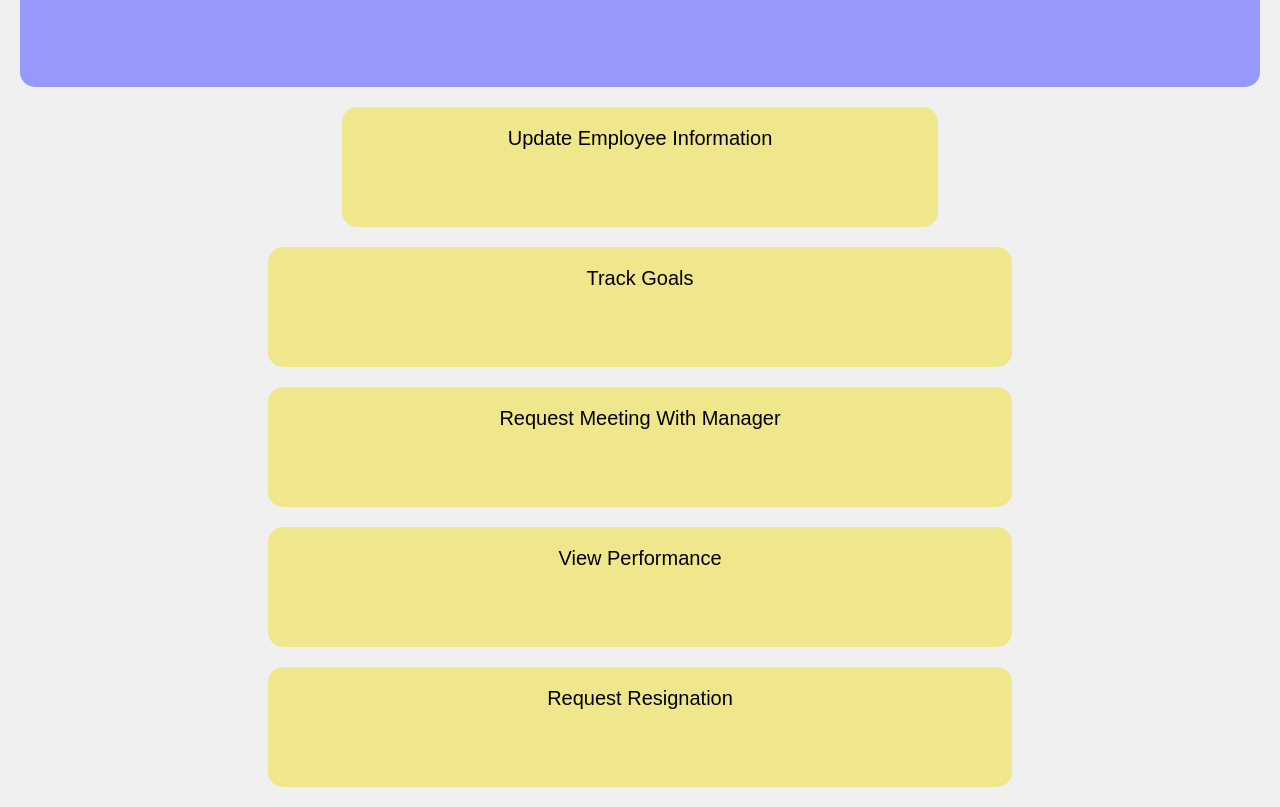
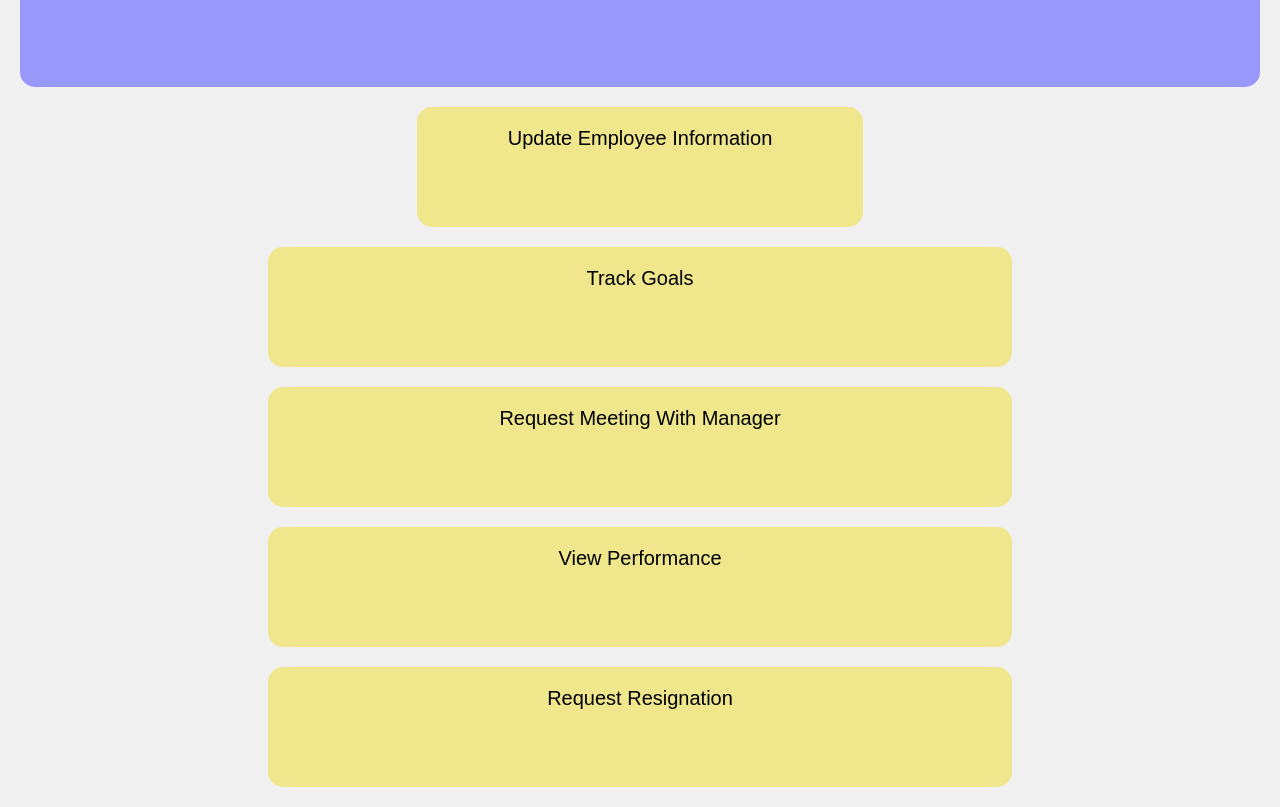
Before and after one commit to emilyshough/Human-Resources-Turnover-System---CSCI-440-01W, a plain HTML site: page employeeDashboard.html in a window 1280 px wide. Shown: the part 128-935 px from the top of the page. Drawn offline with Linux system fonts and the light colour scheme.

Commit message:
Changed styling for the employee dashboard icons.

```diff
--- a/csstest.css
+++ b/csstest.css
@@ -151,6 +151,7 @@ body {
 #requestManagerMeeting:hover,
 #viewPerformance:hover,
 #requestResignation:hover {
+    background-color: rgb(253, 228, 0);
     transform: scale(1.02);
     transition: 0.2s;
     cursor: pointer;
@@ -163,10 +164,10 @@ body {
 a {
     text-decoration: none;
     color: black;
-    width: 80%;
+    width: 60%;
     display: flex;
     justify-content: center;
-        text-align: center;
+    text-align: center;
     display: flex;
     font-family: Arial, Helvetica, sans-serif;
     font-size: 20px;
```
